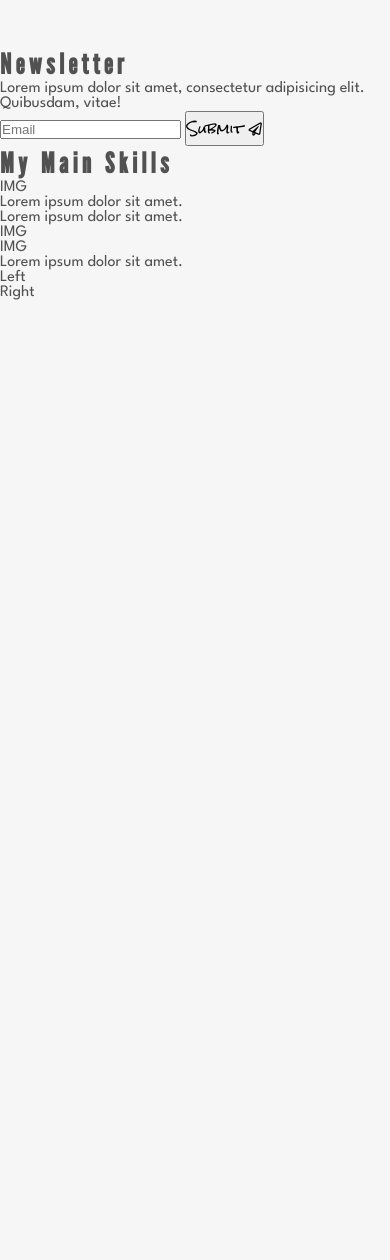
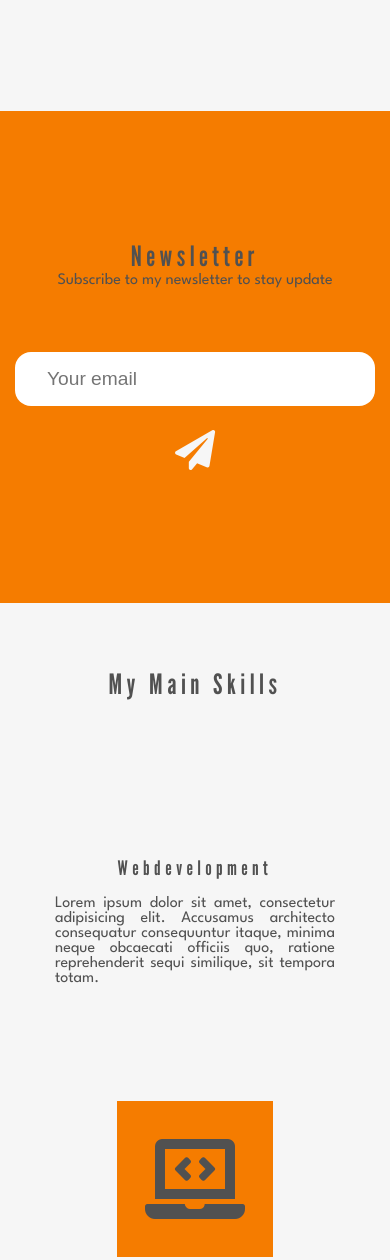
Before and after one commit to Kighlander1975/UdemyCoursePortfolioProject, a plain HTML site: page index.html in a window 390 px wide. Shown: the part 2959-4219 px from the top of the page. Before the commit the page ends 3259 px from the top, so only its background shows below. Drawn offline with Linux system fonts and the light colour scheme.

Commit message:
finished "newsletter" & "my main skills" sections

```diff
--- a/css/index.css
+++ b/css/index.css
@@ -46,11 +46,13 @@
 	box-sizing: border-box;
 }
 html {
+	width: 100vw;
 	font-size: 16px;
 	font-family: 'TextRegularFont', sans-serif;
 	color: var(--primary-color);
 	background-color: var(--primary-bg-color);
 	scroll-behavior: smooth;
+	overflow-x: hidden;
 }
 button {
 	font-family: 'FancyButtonFont', 'Comic Sans MS', cursive, sans-serif;
@@ -255,6 +257,107 @@ body{
 			margin-bottom: 6rem;
 		}
 	}
+
+	.newsletter-section {
+		margin-top: 4rem;
+		text-align: center;
+		background-color: var(--orange-dark);
+		padding: 8rem 0;
+		.text-container {
+			margin-bottom: 4rem;
+			h3 {
+				font-weight: normal;
+			}
+		}
+		.form-container {
+			display: flex;
+			flex-wrap: wrap;
+			justify-content: center;
+			align-items: center;
+			gap: 1.5rem;
+			input {
+				width: 22.5rem;
+				height: 3.375rem;
+				max-width: 22.5rem;
+				padding: 1rem 2rem;
+				border-radius: 1rem;
+				border: none;
+				font-size:1.2rem
+			}
+			button{
+				border: none;
+				background: none;
+				cursor: pointer;
+				i {
+					height: 100%;
+					color: var(--primary-color-dark);
+					transform: scale(1);
+					transition: transform 0.2s ease;
+				}
+				&:hover {
+					i {
+						animation: bounce-scale 0.5s infinite alternate;
+						/* Das lässt den Scale zwischen 1.2 und 1.3 hin und her wechseln */
+					}
+				}
+				&:active {
+					i {
+						animation: none;
+						transform: scale(1);
+						color: var(--primary-color);
+					}
+				}
+			}
+		}
+	}
+	.myMainSkills-section {
+		margin-top: 4rem;
+		text-align: center;
+		h3 {
+			font-weight: normal;
+		}
+		.skills-container {
+			margin-top: 4rem;
+			display: grid;
+			justify-content: center;
+			grid-template-columns: repeat(1, 312px);
+			grid-template-rows: repeat(8, 312px);
+			row-gap: 1.5rem;
+			grid-template-areas:
+				"two" "one"
+				"three" "four"
+				"six" "five"
+				"seven" "eight";
+		}
+		.skills-container {
+			.one{ grid-area: one; width: 50%;height: 50%;margin: 0 auto; }
+			.two{ grid-area: two; }
+			.three{ grid-area: three; }
+			.four{ grid-area: four; width: 50%;height: 50%;margin: 0 auto; }
+			.five{ grid-area: five; width: 50%;height: 50%;margin: 0 auto; }
+			.six{ grid-area: six; }
+			.seven{ grid-area: seven; }
+			.eight{ grid-area: eight; width: 50%;height: 50%;margin: 0 auto; }
+
+			.skill-image,
+			.skill-text {
+				display: flex;
+				flex-direction: column;
+				justify-content: center;
+				align-items: center;
+				text-align: justify;
+				gap: 1rem;
+				padding: 1rem;
+
+				h5 {
+					font-weight: normal;
+				}
+			}
+			.skill-image {
+				background-color: var(--orange-dark);
+			}
+		}
+	}
 }
 
 @media (max-width: 555px) {
@@ -280,7 +383,6 @@ body{
 }
 
 .container {
-	border: 3px solid red;
 	width: 95%;
 	padding-right: 1rem;
 	padding-left: 1rem;
@@ -298,7 +400,38 @@ body{
 }
 @media (min-width: 768px) {
 	html {
-		font-size: 18px;
+		font-size: 17px;
+	}
+	body{
+		.newsletter-section{
+			.form-container {
+				input {
+					font-size: 1rem;
+					padding: 0.5rem 1rem;
+				}
+			}
+		}
+		.myMainSkills-section {
+			.skills-container {
+				grid-template-columns: repeat(2, 312px);
+				grid-template-rows: repeat(4, 312px);
+				row-gap: 6rem;
+				grid-template-areas:
+				"one two"
+				"three four"
+				"five six"
+				"seven eight";
+			}
+			.one{ width: 100% !important; height: 100% !important; margin: 0 0; }
+			.four{ width: 100% !important; height: 100% !important; margin: 0 0; }
+			.five{ width: 100% !important; height: 100% !important; margin: 0 0; }
+			.eight{ width: 100% !important; height: 100% !important; margin: 0 0; }
+
+			.two{ border-right: .125rem solid var(--orange-dark); }
+			.three{ border-left: .125rem solid var(--orange-dark); }
+			.six{ border-right: .125rem solid var(--orange-dark); }
+			.seven{ border-left: .125rem solid var(--orange-dark); }
+		}
 	}
 	.container {
 		width: 85%;
@@ -306,12 +439,12 @@ body{
 }
 @media (min-width: 992px) {
 	html {
-		font-size: 19px;
+		font-size: 18px;
 	}
 }
 @media (min-width: 1200px) {
 	html {
-		font-size: 21px;
+		font-size: 20px;
 	}
 	.container {
 		width: 80%;
@@ -319,7 +452,7 @@ body{
 }
 @media (min-width: 1400px) {
 	html {
-		font-size: 23px;
+		font-size: 22px;
 	}
 	.container {
 		width: 70%;
@@ -327,24 +460,19 @@ body{
 }
 @media (min-width: 1920px) {
 	html {
-		font-size: 25px;
+		font-size: 23px;
 	}
 	.container {
 		width: 60%;
 	}
 }
-/*  Beispielcode für meinen Hero Bereich
 
-.hero {
-  width: 100vw;
-  height: 600px;
-  background-image: url('./images/backgrund_tuerkis.svg');
-  background-size: cover;
-  background-repeat: no-repeat;
-  background-position: bottom center;
-  display: flex;
-  align-items: center;
-  justify-content: center;
+
+@keyframes bounce-scale {
+	from {
+		transform: scale(1.2);
+	}
+	to {
+		transform: scale(1.3);
+	}
 }
-
-*/
--- a/index.html
+++ b/index.html
@@ -421,31 +421,52 @@
 			<section class="newsletter-section">
 				<div class="text-container">
 					<h3>Newsletter</h3>
-					<p>Lorem ipsum dolor sit amet, consectetur adipisicing elit. Quibusdam, vitae!</p>
+					<p>Subscribe to my newsletter to stay update</p>
 				</div>
-				<form method="post"
+				<form class="form-container"
+				      method="post"
 				      action="#">
 					<input type="email"
 					       name="email"
-					       placeholder="Email">
-					<button type="submit">Submit <i class="far fa-paper-plane"></i></button>
+					       placeholder="Your email">
+					<button type="submit"
+					        aria-label="Click here to submit the email-address for the newsletter">
+						<i class="fas fa-paper-plane fa-3x"></i></button>
 				</form>
 			</section>
 			<section class="myMainSkills-section">
 				<h3>My Main Skills</h3>
 				<div class="skills-container">
-					<div class="skill-container">
-						<div class="skill-img">IMG</div>
-						<div class="skill-desc">Lorem ipsum dolor sit amet.</div>
+					<div class="skill-image one"><i class="fas fa-laptop-code fa-5x"></i></div>
+					<div class="skill-text two">
+						<h5>Webdevelopment</h5>
+						<p>Lorem ipsum dolor sit amet, consectetur adipisicing elit. Accusamus architecto consequatur
+						   consequuntur itaque, minima neque obcaecati officiis quo, ratione reprehenderit sequi
+						   similique, sit tempora totam.
+						</p>
 					</div>
-					<div class="skill-container">
-						<div class="skill-desc">Lorem ipsum dolor sit amet.</div>
-						<div class="skill-img">IMG</div>
+					<div class="skill-text three">
+						<h5>Tech stack</h5>
+						<p>Lorem ipsum dolor sit amet, consectetur adipisicing elit. Accusantium amet aperiam commodi,
+						   delectus distinctio excepturi id in, laboriosam necessitatibus quibusdam rem repellendus sed
+						   sint unde!
+						</p>
 					</div>
-					<div class="skill-container">
-						<div class="skill-img">IMG</div>
-						<div class="skill-desc">Lorem ipsum dolor sit amet.</div>
+					<div class="skill-image four"><i class="fas fa-list-ul fa-5x"></i></div>
+					<div class="skill-image five"><i class="fas fa-headphones fa-5x"></i></div>
+					<div class="skill-text six">
+						<h5>Mobile DJ</h5>
+						<p>Lorem ipsum dolor sit amet, consectetur adipisicing elit. Alias atque ducimus eligendi esse
+						   libero molestiae necessitatibus nihil! Adipisci, earum, natus.
+						</p>
 					</div>
+					<div class="skill-text seven">
+						<h5>Event planner</h5>
+						<p>Lorem ipsum dolor sit amet, consectetur adipisicing elit. Alias atque ducimus eligendi esse
+						   libero molestiae necessitatibus nihil! Adipisci, earum, natus.
+						</p>
+					</div>
+					<div class="skill-image eight"><i class="fas fa-clipboard-list fa-5x"></i></div>
 				</div>
 			</section>
 		</main>
```
